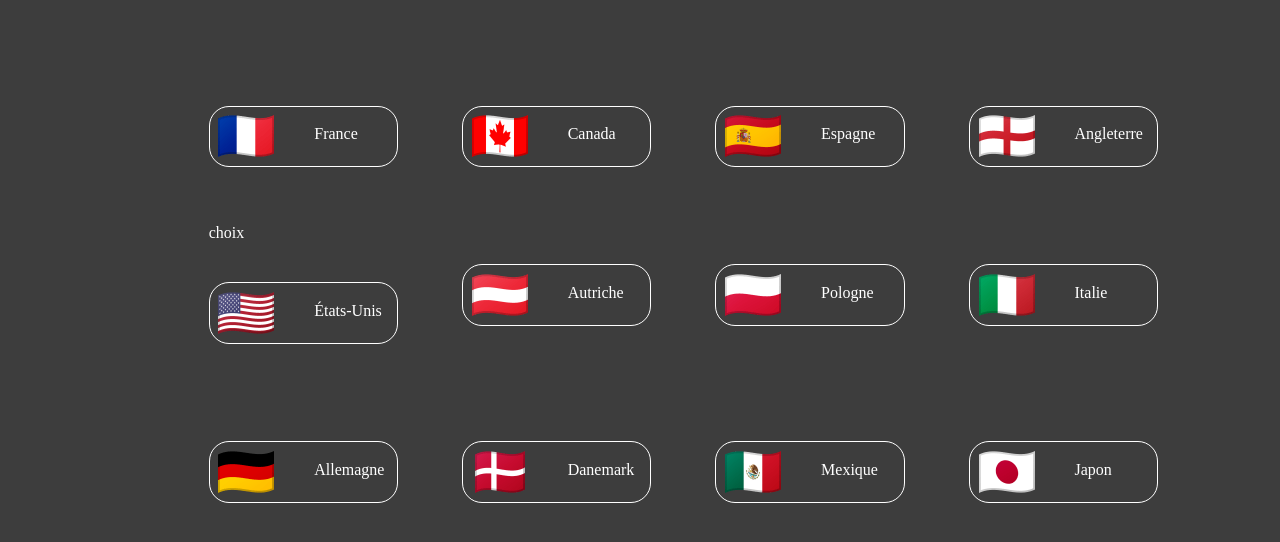
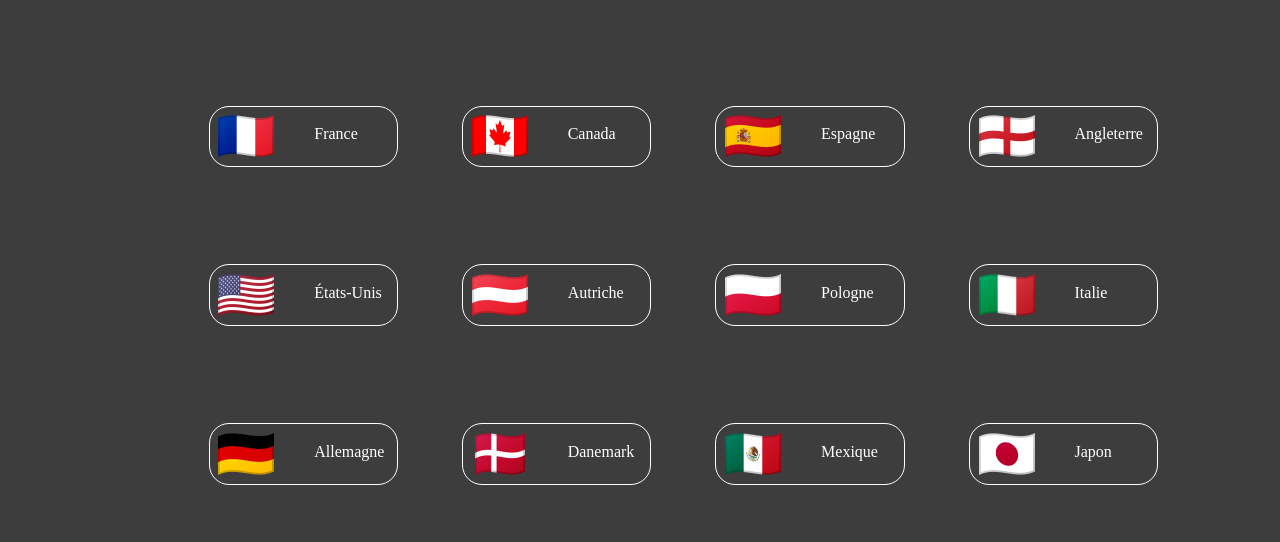
Before and after one commit to FiremanSTS/SAE, a plain HTML site: page destination1.html in a window 1280 px wide. Shown: the part 166-708 px from the top of the page. Drawn offline with Linux system fonts and the light colour scheme.

Commit message:
Update destination1.html

```diff
--- a/destination1.html
+++ b/destination1.html
@@ -51,7 +51,7 @@
                <p class="pays_texte">Angleterre</p>
             </a>
          </div>
-         <div class="pays">choix
+         <div class="pays">
             <a class="pays1" href="connaissance_future_destination.html"><img src="img/drapeau/us.png" width="56" height="42"
                   alt="États-Unis">
                <p class="pays_texte">États-Unis</p>
```
